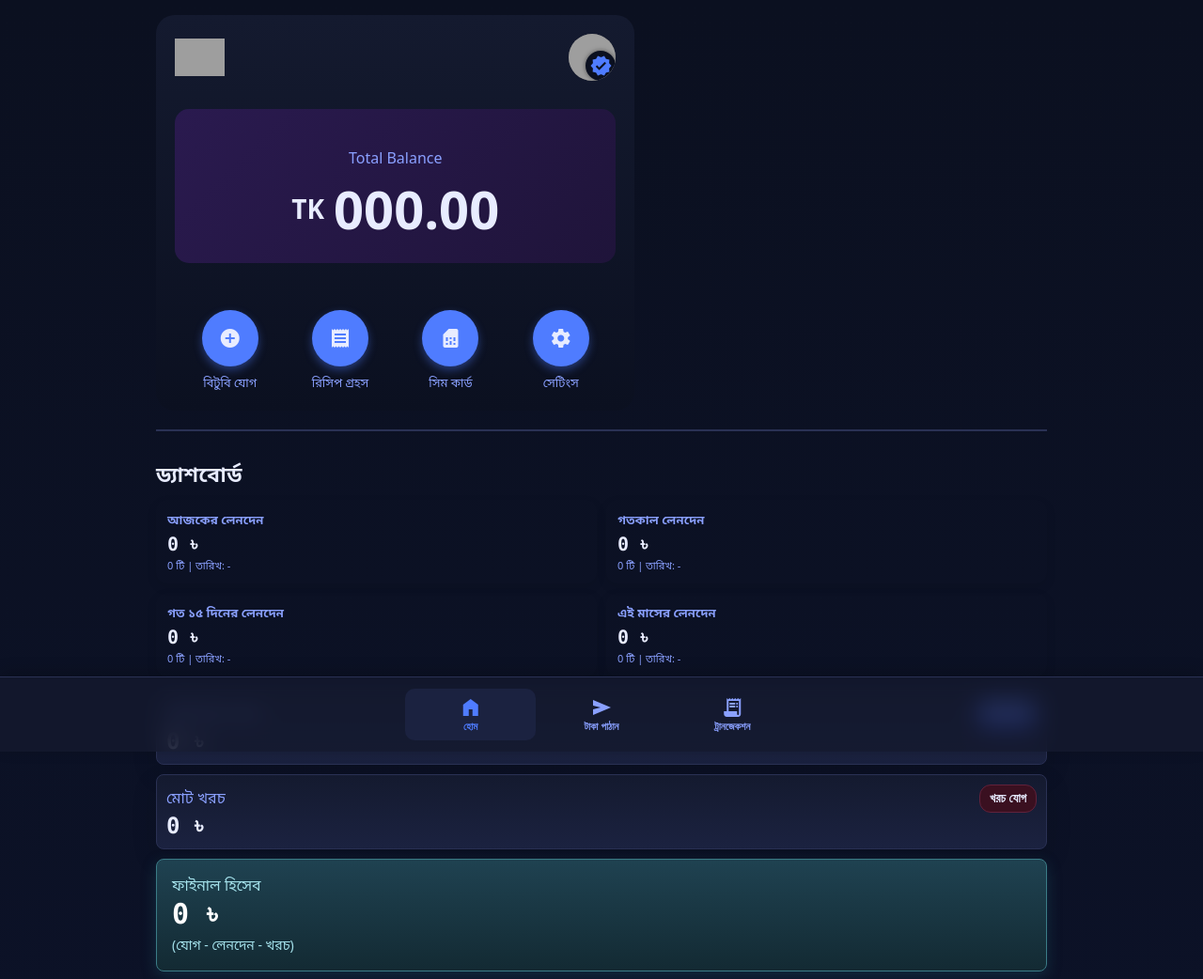
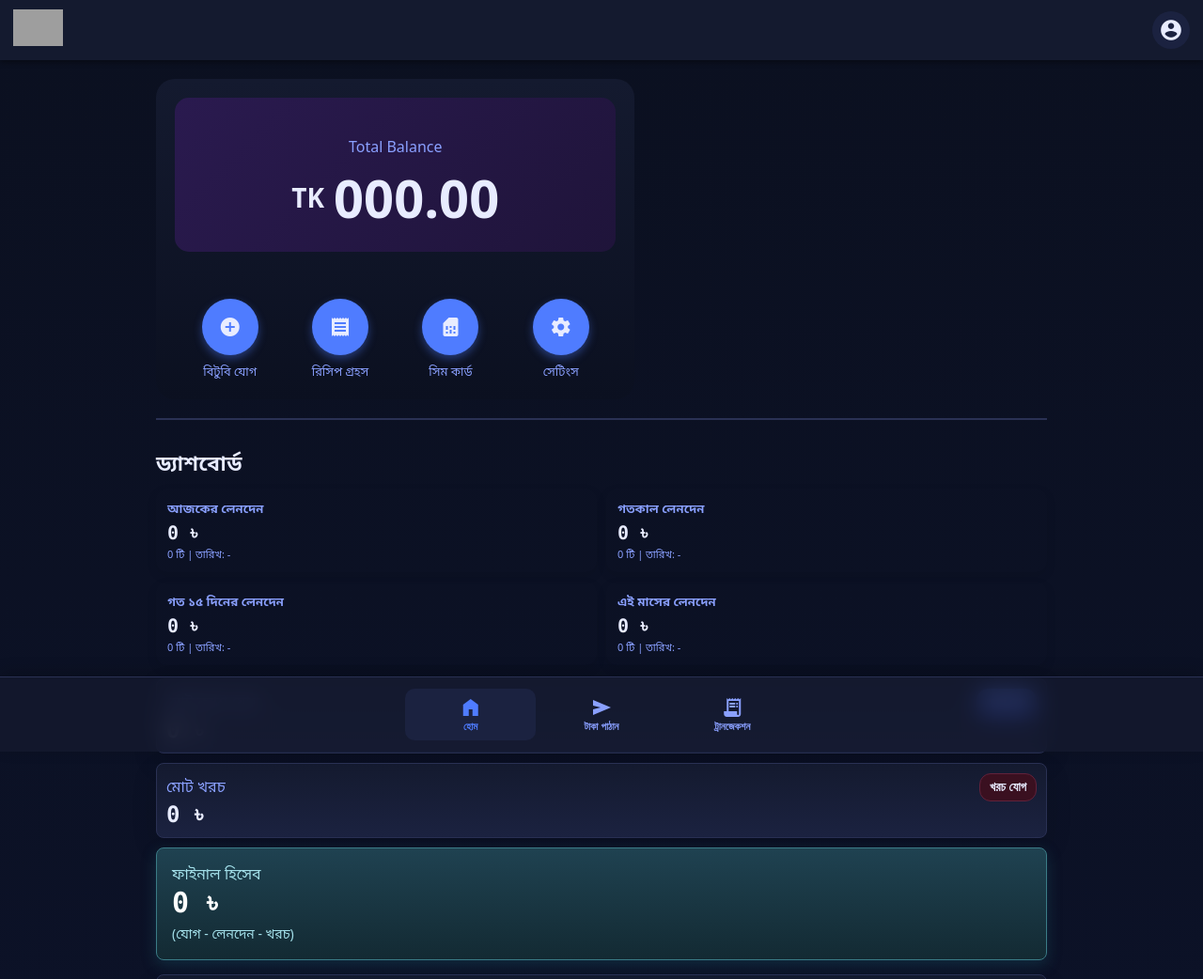
Before and after one commit to Rakib02x/Lenden, a plain HTML site: page home/index.html in a window 1280 px wide. Shown: the top 1042 px of the page at 94% size. Drawn offline with nearby package versions, Linux system fonts and the light colour scheme; no server answers; grey boxes are pictures that could not be loaded.

Commit message:
Ui updates

```diff
--- a/home/index.html
+++ b/home/index.html
@@ -10,7 +10,15 @@
 
 </head>
 <body>
+<div class="titlebar">
+    <div class="logo-container">
+        <img src="https://res.cloudinary.com/rakib02/image/upload/v1765226289/widthlogo_wovjec.png">
+    </div>
 
+    <div id="help" class="profile-icon-wrapper">
+        <span class="material-icons">account_circle</span>
+    </div>
+</div>
 
   <div class="container">
 
@@ -19,16 +27,7 @@
 
 
       <div class="profile-container">
-        <div class="header">
-            <div class="logo-section">
-                <img src="https://res.cloudinary.com/rakib02/image/upload/v1765226289/widthlogo_wovjec.png" alt="Lenden Probashi Logo">
-            </div>
-            <div id="help" class="user-avatar">
-                <img src="https://res.cloudinary.com/rakib02/image/upload/v1760131433/Bazar/Adobe_Express_-_file_kmk5rl.png" alt="User Avatar">
 
-                <span class="material-icons verified-icon">verified</span>
-            </div>
-        </div>
 
         <div class="balance-section">
             <h4>Total Balance</h4>
--- a/home/style.css
+++ b/home/style.css
@@ -33,13 +33,16 @@ body.light {
 
 /* 🖼️ Body Styles */
 body {
-  margin: 0;
+
   font-family: ui-rounded, system-ui, -apple-system, Segoe UI, Roboto, "Helvetica Neue", Arial, "Noto Sans Bengali", "Noto Sans", sans-serif;
   color: var(--text);
   background: linear-gradient(180deg, var(--bg) 0%, #0c1228 100%);
   min-height: 100vh;
   display: flex;
   flex-direction: column;
+  margin-top:68px;
+  margin-left: 0;
+  margin-right: 0;
 }
 
 body.light {
@@ -663,3 +666,41 @@ body.light .final-account .muted {
             font-size: 0.8em;
             color: var(--muted);
         }
+
+        /* ✅ Perfect Mobile Titlebar */
+.titlebar {
+    height: 64px;                /* মোবাইল স্ট্যান্ডার্ড */
+    background: var(--card);
+    display: flex;
+    position: fixed;
+    top: 0;
+    z-index: 1000;
+    width: 100%;
+    align-items: center;
+    justify-content: space-between;
+    padding: 0 14px;
+    box-shadow: 0 2px 6px rgba(0,0,0,.4);
+}
+
+/* ✅ Logo Perfect Size */
+.logo-container img {
+    height: 40px;               /* না বড় না ছোট */
+    width: auto;
+    object-fit: contain;
+}
+
+/* ✅ Profile Icon */
+.profile-icon-wrapper {
+    display: flex;
+    align-items: center;
+    justify-content: center;
+    width: 40px;
+    height: 40px;
+    border-radius: 50%;
+    background: var(--soft);
+}
+
+.profile-icon-wrapper .material-icons {
+    font-size: 26px;
+    color: var(--text);
+}
```
